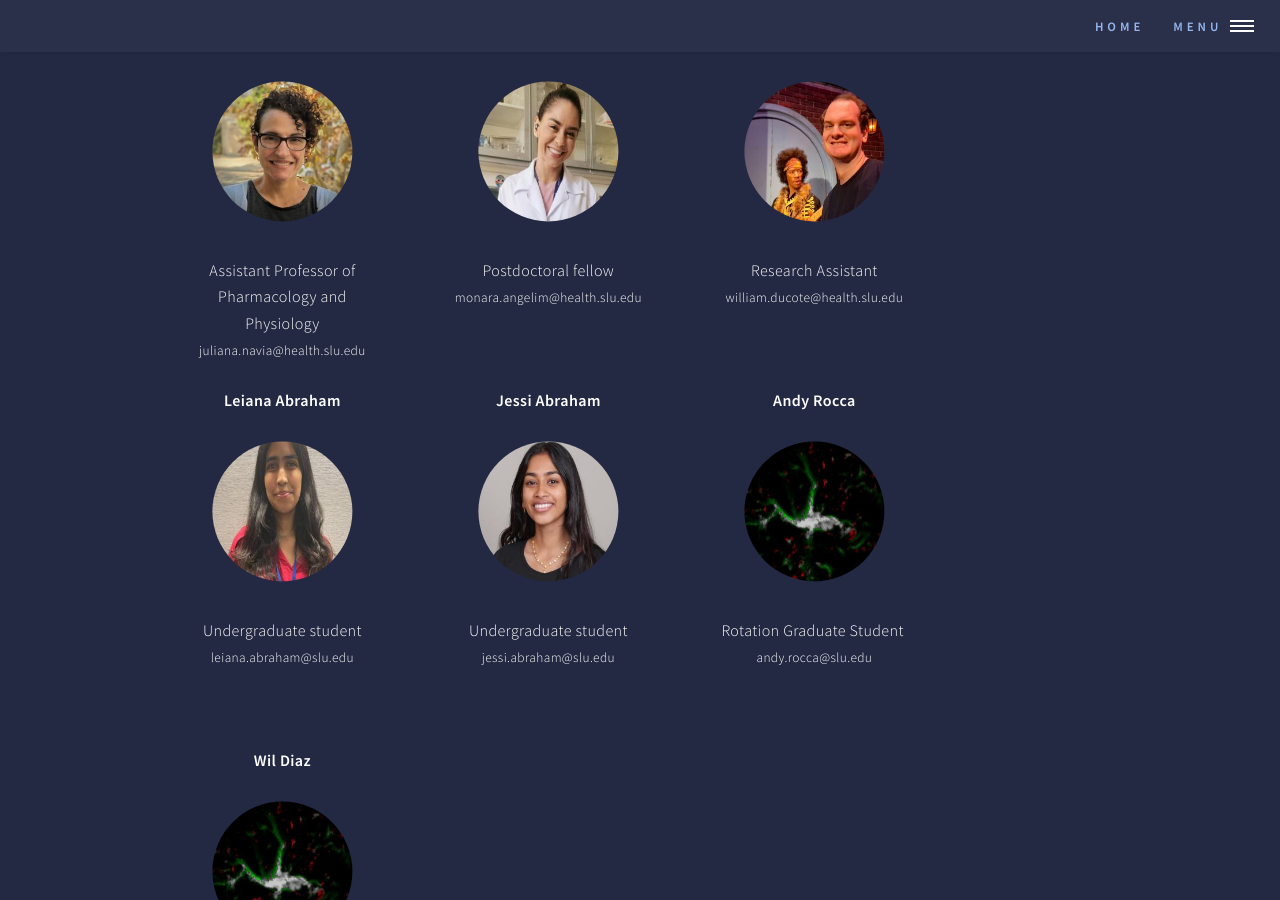
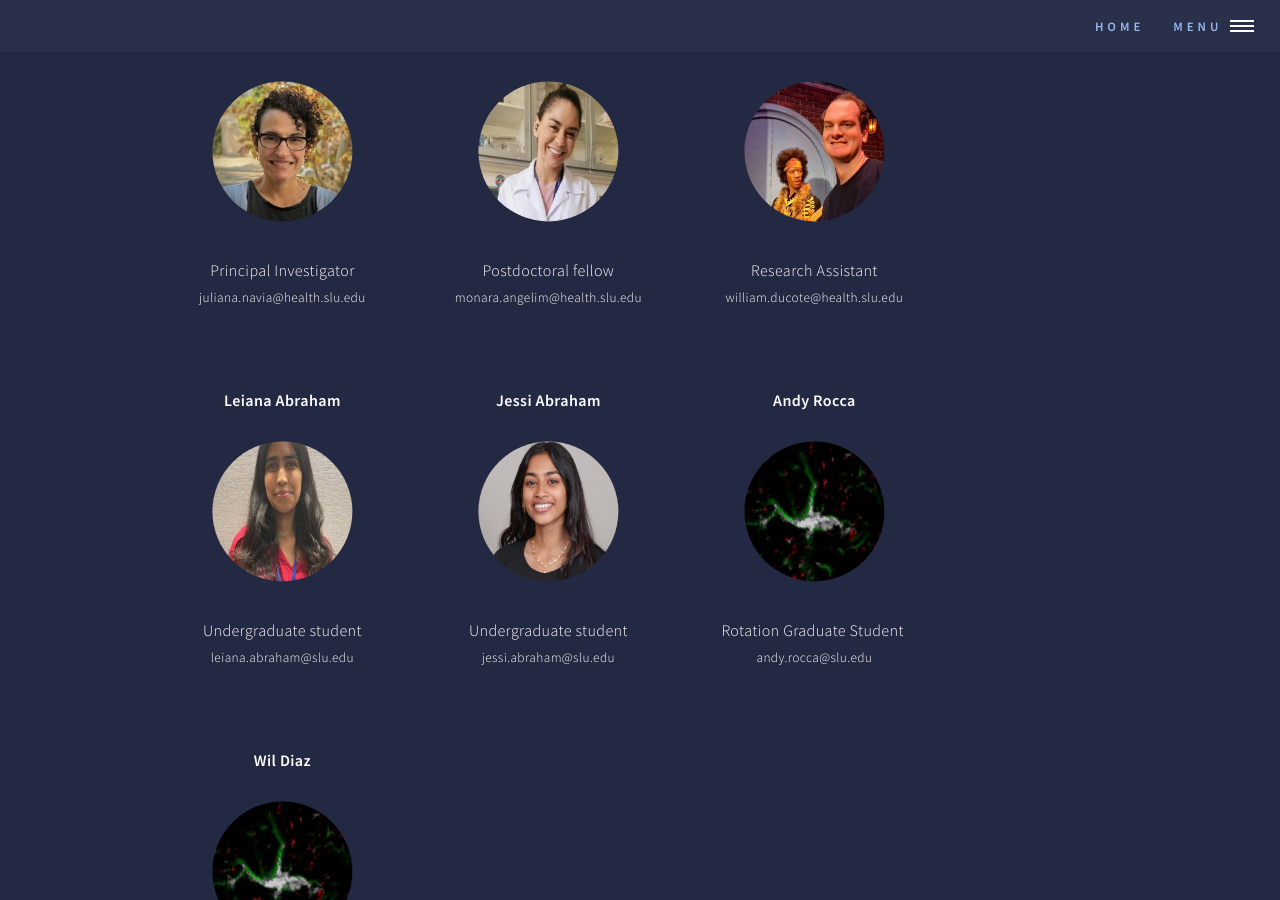
Before and after one commit to navialab/navialab.github.io, a Jekyll site: the page built from 02_people.md, in a window 1280 px wide and 900 px high, scrolled down 787 px. Built offline with Jekyll 4.4.1, drawn with Linux system fonts in a browser that asks for light colours.

Commit message:
Principal Investigator

```diff
--- a/_data/current_members.yaml
+++ b/_data/current_members.yaml
@@ -1,5 +1,5 @@
 - name: Juliana Navia Pelaez
-  title: Assistant Professor of Pharmacology and Physiology
+  title: Principal Investigator
   homepage: /people/navia.html
   image: navia
   email: juliana.navia@health.slu.edu
```
